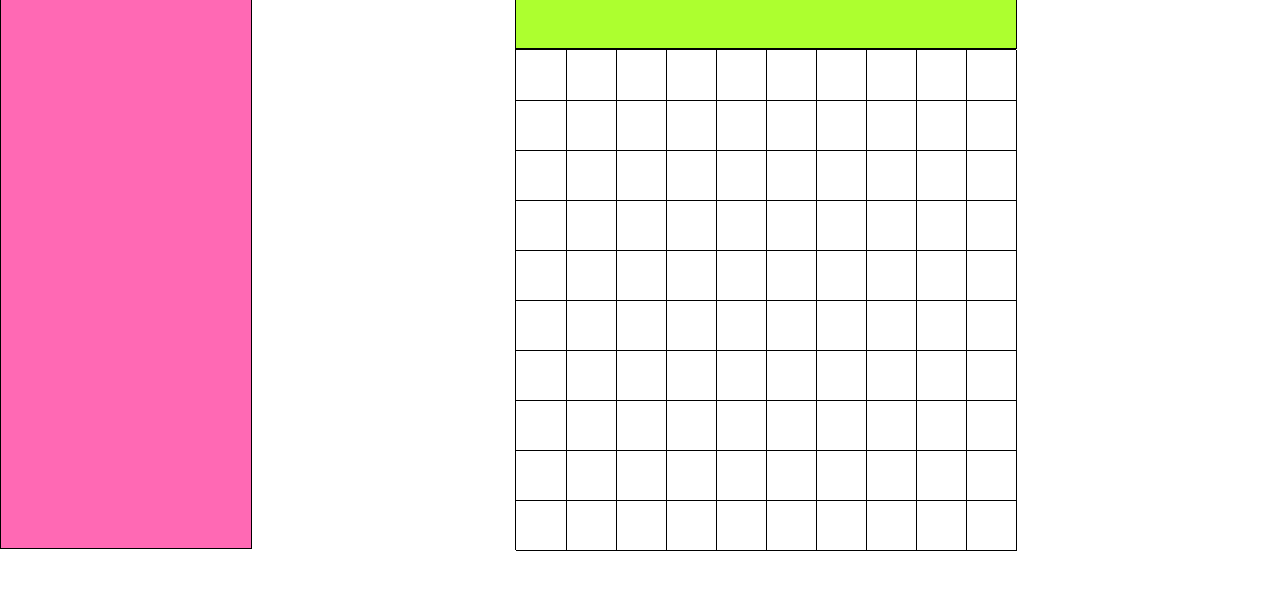
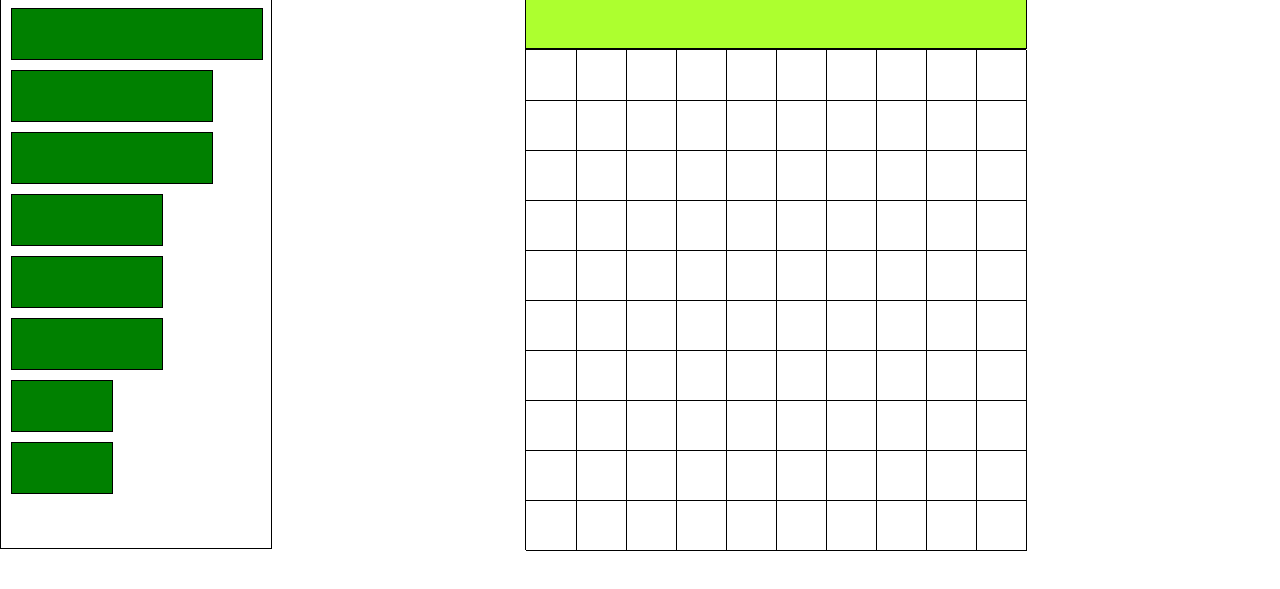
Before and after one commit to DavidMatalik/careship, a plain HTML site: page index.html in a window 1280 px wide. Shown: the part 73-662 px from the top of the page. Drawn offline with Linux system fonts and the light colour scheme.

Commit message:
Create and style dragShips

```diff
--- a/main.js
+++ b/main.js
@@ -497,16 +497,41 @@ __webpack_require__.r(__webpack_exports__);
     pubsub_js__WEBPACK_IMPORTED_MODULE_0___default().publish('fieldClicked', coordsArray)
   }
 
+  const createDragShips = (name, number) => {
+    for(let i = 0; i < number; i++) {
+      const dragShip = document.createElement('div')
+      dragShip.classList.add(`ship-${name}`)
+      dragContainer.appendChild(dragShip)
+    }
+  }
+
   const createDragZone = () => {
     dragContainer.id = 'drag-container'
     //1
-    const dragShipBig = document.createElement('div')
-    //2
-    const dragShipLarge = document.createElement('div')
-    //3
-    const dragShipMedium = document.createElement('div')
-    //2
-    const dragShipSmall = document.createElement('div')
+    createDragShips('big', 1)
+    createDragShips('large', 2)
+    createDragShips('medium', 3)
+    createDragShips('small', 2)
+    // const dragShipBig = document.createElement('div')
+    // dragShipBig.classList.add('ship-big')
+    // dragContainer.appendChild(dragShipBig)
+    // //2
+    // const dragShipLarge = document.createElement('div')
+    // dragShipLarge.classList.add('ship-large')
+    // dragContainer.appendChild(dragShipLarge)
+    // //3
+    // const dragShipMedium = document.createElement('div')
+    // dragShipMedium.classList.add('ship-medium')
+    // dragContainer.appendChild(dragShipMedium)
+    // //2
+    // const dragShipSmall = document.createElement('div')
+    // dragShipSmall.classList.add('ship-small')
+    // dragContainer.appendChild(dragShipSmall)
+
+
+
+
+
 
     return dragContainer
   }
--- a/style.css
+++ b/style.css
@@ -20,10 +20,32 @@ h1 {
 }
 
 #drag-container{
+  width: 270px;
+  height: 550px;
+  border: 1px solid black;
+}
+
+.ship-large, .ship-medium, .ship-small, .ship-big {
+  background-color: green;
+  height: 50px;
+  border: 1px solid black;
+  margin: 10px;
+}
+
+.ship-big {
   width: 250px;
-  height: 550px;
-  background-color: hotpink;
-  border: 1px solid black;
+}
+
+.ship-large {
+  width: 200px;
+}
+
+.ship-medium {
+  width: 150px;
+}
+
+.ship-small {
+  width: 100px;
 }
 
 #board-container {
```
Also changed, not shown: 1 other file.
